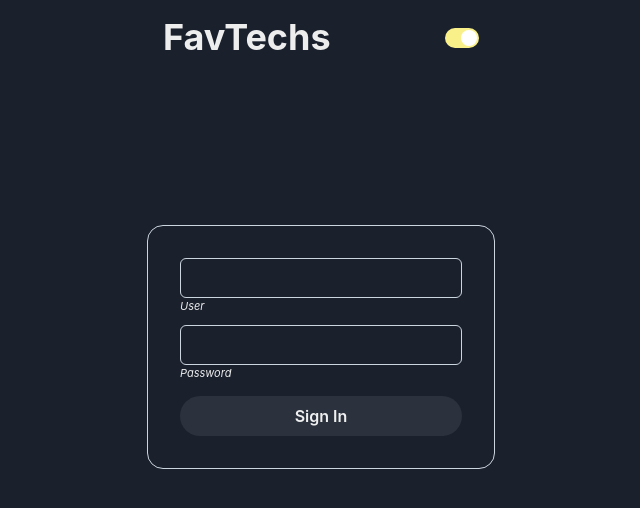
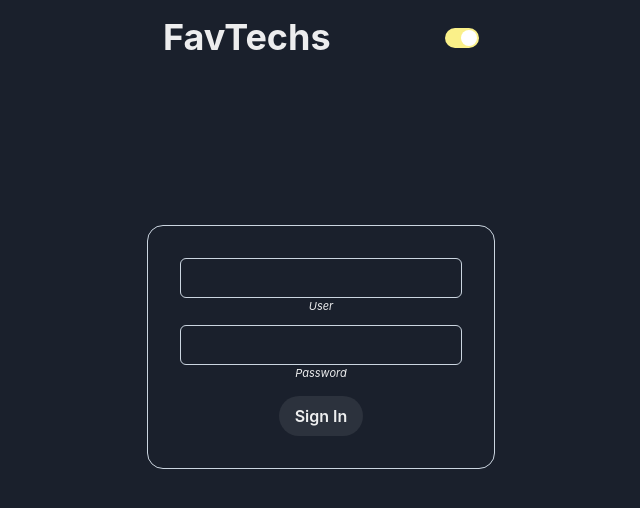
Before and after one commit to luis-moguea/languages-dnd, a React (Vite) app: page /langs in a window 1280 px wide. Shown: the top 508 px of the page, without its empty margins (319-959 px from the left). Built offline with nearby package versions, Linux system fonts and the light colour scheme.

Commit message:
Update LoginInputs.tsx

```diff
--- a/src/components/Login/LoginInputs.tsx
+++ b/src/components/Login/LoginInputs.tsx
@@ -47,6 +47,10 @@ const LoginInputs = ({ user }: Props) => {
           flexDirection="column"
           mt="150px"
           maxWidth="350px"
+flexDirection="column"
+display="flex"
+alignItems="center"
+justifyContent="center"
         >
           <Input
             type="text"
```
